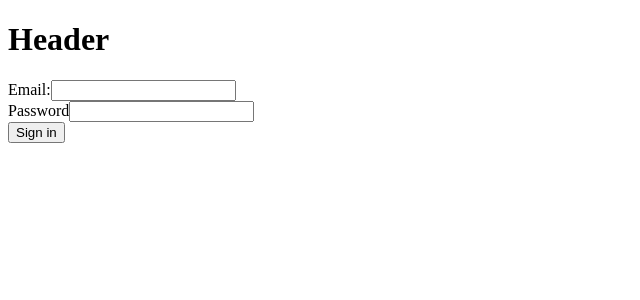
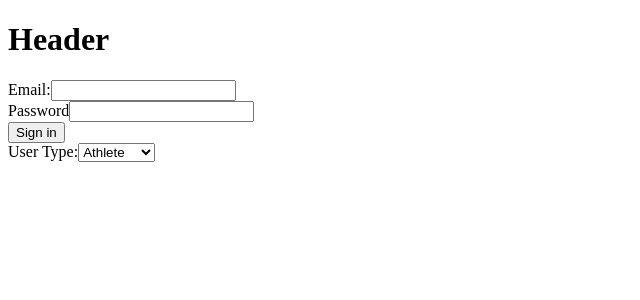
Before and after one commit to Mjtoffey/WhyNotMeFront, a Next.js app: page /login in a window 1280 px wide. Shown: the top 300 px of the page, without its empty margins (0-640 px from the left). Built offline with nearby package versions, Linux system fonts and the light colour scheme.

Commit message:
added 2 user types to login and auth services

```diff
--- a/src/pages/login/index.js
+++ b/src/pages/login/index.js
@@ -17,7 +17,7 @@ function Page() {
         e.preventDefault();
         // console.log(email.current.value , password.current.value , "HERE")
         authService
-            .login(email, password)
+            .login(email, password, userType)
             .then(async (resp) => {
                 console.log(resp)
                 let data = jwtDecode(resp.access)
@@ -68,6 +68,18 @@ function Page() {
                             value="Sign in"
                         />
                     </div>
+                    <div className='flex justify-between m-2 items-center space-x-2'>
+                        <label htmlFor="userType">User Type:</label>
+                        <select
+                            id="userType"
+                            name="userType"
+                            onChange={(e) => setUserType(e.target.value)}
+                            required
+                        >
+                            <option value="athlete">Athlete</option>
+                            <option value="recruiter">Recruiter</option>
+                        </select>
+                        </div>
                 </form>
             </div>
         </div>
--- a/src/services/auth.service.js
+++ b/src/services/auth.service.js
@@ -19,6 +19,7 @@ import {
           data: {
             email,
             password,
+            userType,
           },
         });
 
```
